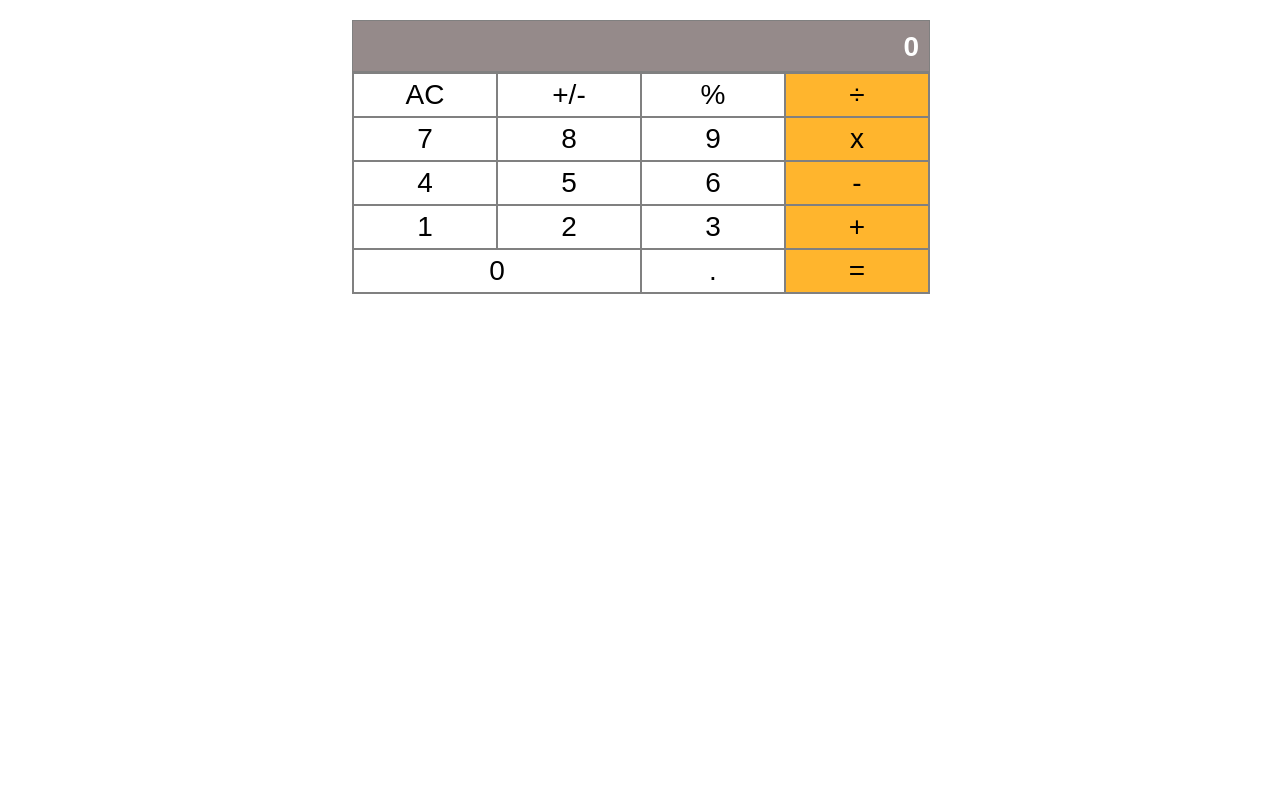
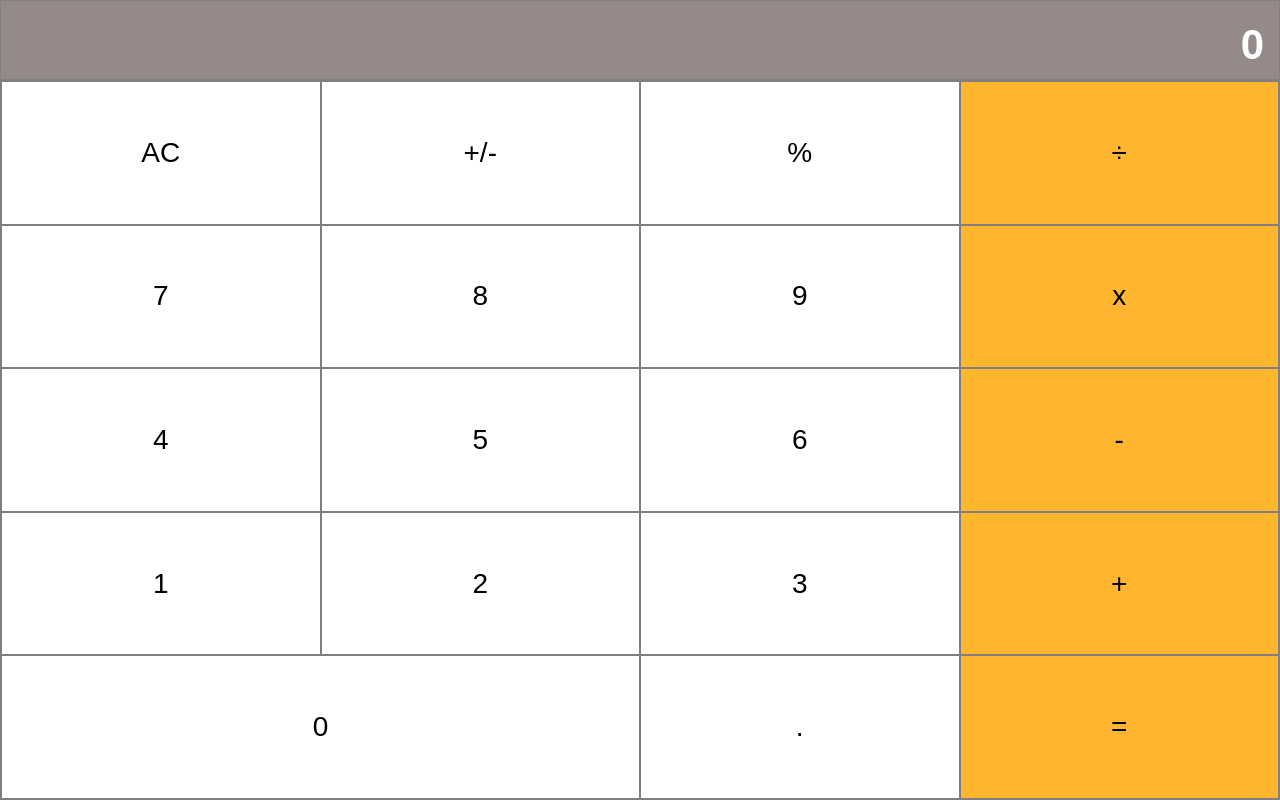
Before and after one commit to TankB297/CalculatorApp, a React (Create React App) app: page / in a window 1280 px wide. Built offline with nearby package versions, Linux system fonts and the light colour scheme.

Commit message:
Update 11/1

```diff
--- a/src/App.css
+++ b/src/App.css
@@ -1,7 +1,15 @@
 *{
   font-family: Arial, Helvetica, sans-serif;
+  margin: 0;
+  padding: 0;
+  box-sizing: border-box;
+}
+html, body{
+  height: 100%;
+  margin: 0;
 }
 .mainComponent{
-  width: 45%;
-  margin: 0 auto;
+  width: 100%;
+  height: 100%;
+  position: absolute;
 }
--- a/src/App.js
+++ b/src/App.js
@@ -8,8 +8,8 @@ class App extends Component {
     super();
     this.state = {
       userInputValue: "0",
-      isResult: false,
       number: 0,
+      check: false
     };
   }
 
@@ -18,8 +18,9 @@ class App extends Component {
   };
 
   press = (value) => {
-    const { userInputValue, number } = this.state;
+    const { userInputValue, number, check } = this.state;
     let inputValue = "";
+    let numberCheck = this.isNumeric(value) ? number + 1 : 0;
     if (value === "AC") {
       inputValue = "0";
     } else if (userInputValue === "0") {
@@ -31,12 +32,19 @@ class App extends Component {
           inputValue = "-" + inputValue;
         }
       } else {
-        inputValue = userInputValue + value;
+        inputValue = userInputValue;
+        if(check === false && numberCheck === 0){
+          inputValue = inputValue;
+        }
+        else{
+          inputValue = inputValue + value;
+        }
       }
     }
     this.setState({
       userInputValue: inputValue,
-      number: this.isNumeric(inputValue) ? number + 1 : 0,
+      number: numberCheck,
+      check: this.isNumeric(value) ? true : false
     });
   };
 
@@ -46,7 +54,6 @@ class App extends Component {
     let inputValue2 = inputValue1.replace("÷", "/");
     let inputValue3 = inputValue2.replace("%", "/100");
     this.setState({
-      isResult: true,
       userInputValue: eval(inputValue3),
       number: 0,
     });
--- a/src/StyleFormat/Button.css
+++ b/src/StyleFormat/Button.css
@@ -1,14 +1,17 @@
 .inputButton{
     width: 100%;
     border: 0.25px solid gray;
+    height: 90%;
 }
 .inputButton-row{
     display: flex;
     width: 100%;
+    height: 20%;
 }
 .inputButton-row2{
     display: flex;
     width: 100%;
+    height: 20%;
 }
 .button0{
     width: 50%;
--- a/src/StyleFormat/Equals.css
+++ b/src/StyleFormat/Equals.css
@@ -1,15 +1,15 @@
 .displayEquals{
     width: 100%;
     background: #958a8a;
-    height: 50px;
-    margin-top: 20px;
+    height: 10%;
     border: 0.25px solid gray;
 }
 
 .displayEquals p{
-    font-size: 28px;
-    float: right;
-    margin: 10px;
+    font-size: 42px;
+    position: absolute;
+    right: 1.25%;
+    top: 2.6%;
     font-weight: bold;
     color: white;
 }
```
Also changed, not shown: src/Components/Button.js (+0 -11 lines).
